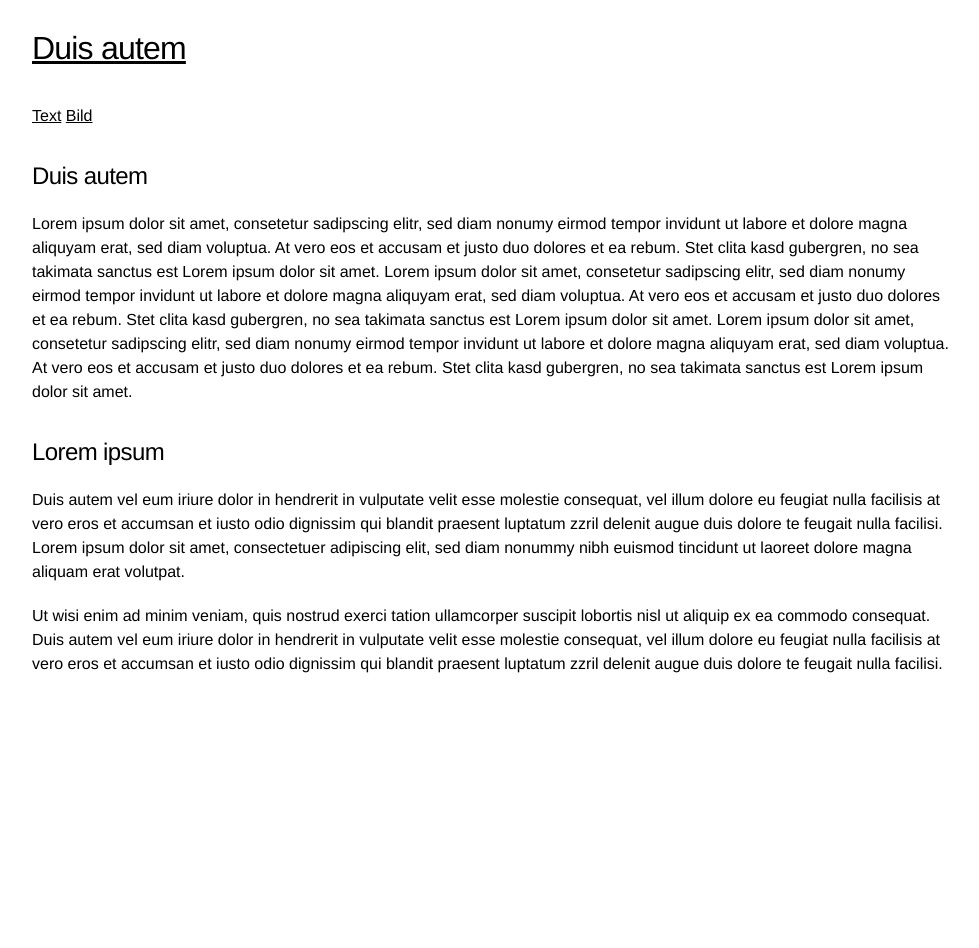
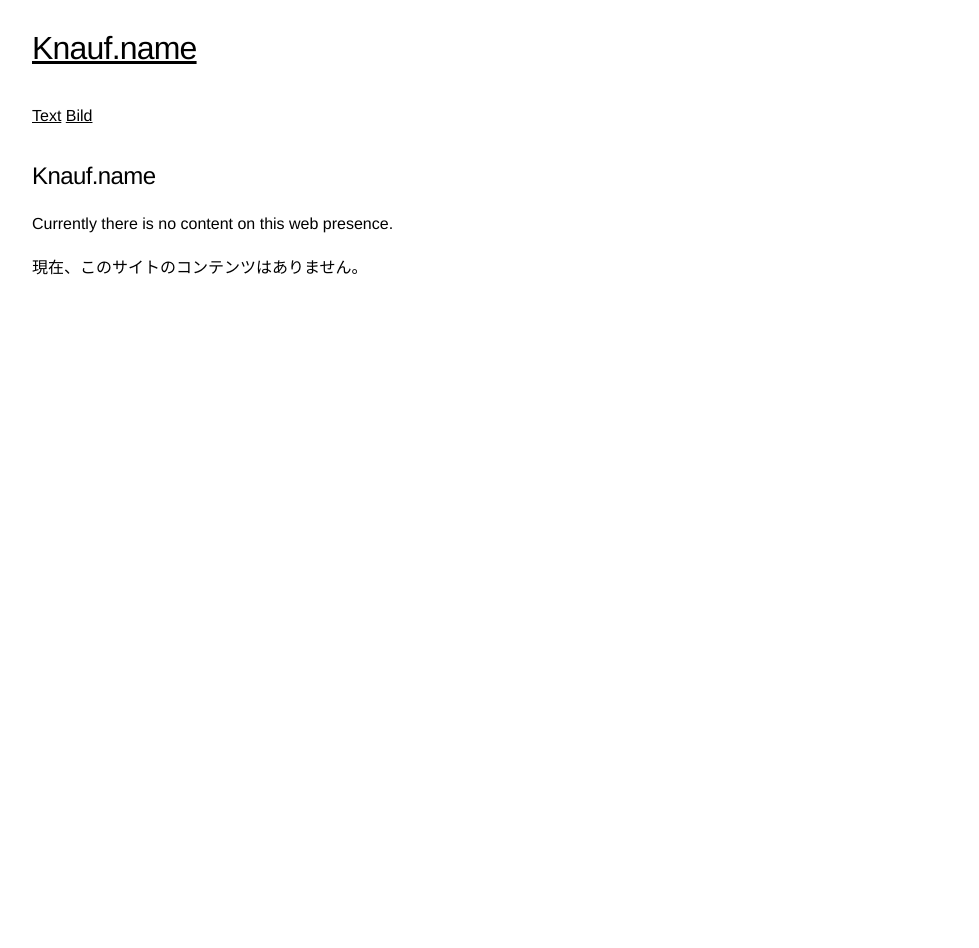
Before and after one commit to f507/kn-website, a Jekyll site: the page built from index.md, in a window 1280 px wide. Shown: the whole page, without its empty margins (146-1125 px from the left). Built offline with Jekyll 4.4.1, drawn with Linux system fonts in a browser that asks for light colours; our own code applies the rules of GitHub Pages for plain Markdown files.

Commit message:
Update index.md

```diff
--- a/index.md
+++ b/index.md
@@ -2,12 +2,8 @@
 layout: default
 ---
 
-## Duis autem
+## Knauf.name
 
-Lorem ipsum dolor sit amet, consetetur sadipscing elitr, sed diam nonumy eirmod tempor invidunt ut labore et dolore magna aliquyam erat, sed diam voluptua. At vero eos et accusam et justo duo dolores et ea rebum. Stet clita kasd gubergren, no sea takimata sanctus est Lorem ipsum dolor sit amet. Lorem ipsum dolor sit amet, consetetur sadipscing elitr, sed diam nonumy eirmod tempor invidunt ut labore et dolore magna aliquyam erat, sed diam voluptua. At vero eos et accusam et justo duo dolores et ea rebum. Stet clita kasd gubergren, no sea takimata sanctus est Lorem ipsum dolor sit amet. Lorem ipsum dolor sit amet, consetetur sadipscing elitr, sed diam nonumy eirmod tempor invidunt ut labore et dolore magna aliquyam erat, sed diam voluptua. At vero eos et accusam et justo duo dolores et ea rebum. Stet clita kasd gubergren, no sea takimata sanctus est Lorem ipsum dolor sit amet.
+Currently there is no content on this web presence.
 
-## Lorem ipsum
-
-Duis autem vel eum iriure dolor in hendrerit in vulputate velit esse molestie consequat, vel illum dolore eu feugiat nulla facilisis at vero eros et accumsan et iusto odio dignissim qui blandit praesent luptatum zzril delenit augue duis dolore te feugait nulla facilisi. Lorem ipsum dolor sit amet, consectetuer adipiscing elit, sed diam nonummy nibh euismod tincidunt ut laoreet dolore magna aliquam erat volutpat.
-
-Ut wisi enim ad minim veniam, quis nostrud exerci tation ullamcorper suscipit lobortis nisl ut aliquip ex ea commodo consequat. Duis autem vel eum iriure dolor in hendrerit in vulputate velit esse molestie consequat, vel illum dolore eu feugiat nulla facilisis at vero eros et accumsan et iusto odio dignissim qui blandit praesent luptatum zzril delenit augue duis dolore te feugait nulla facilisi.
+現在、このサイトのコンテンツはありません。
```
